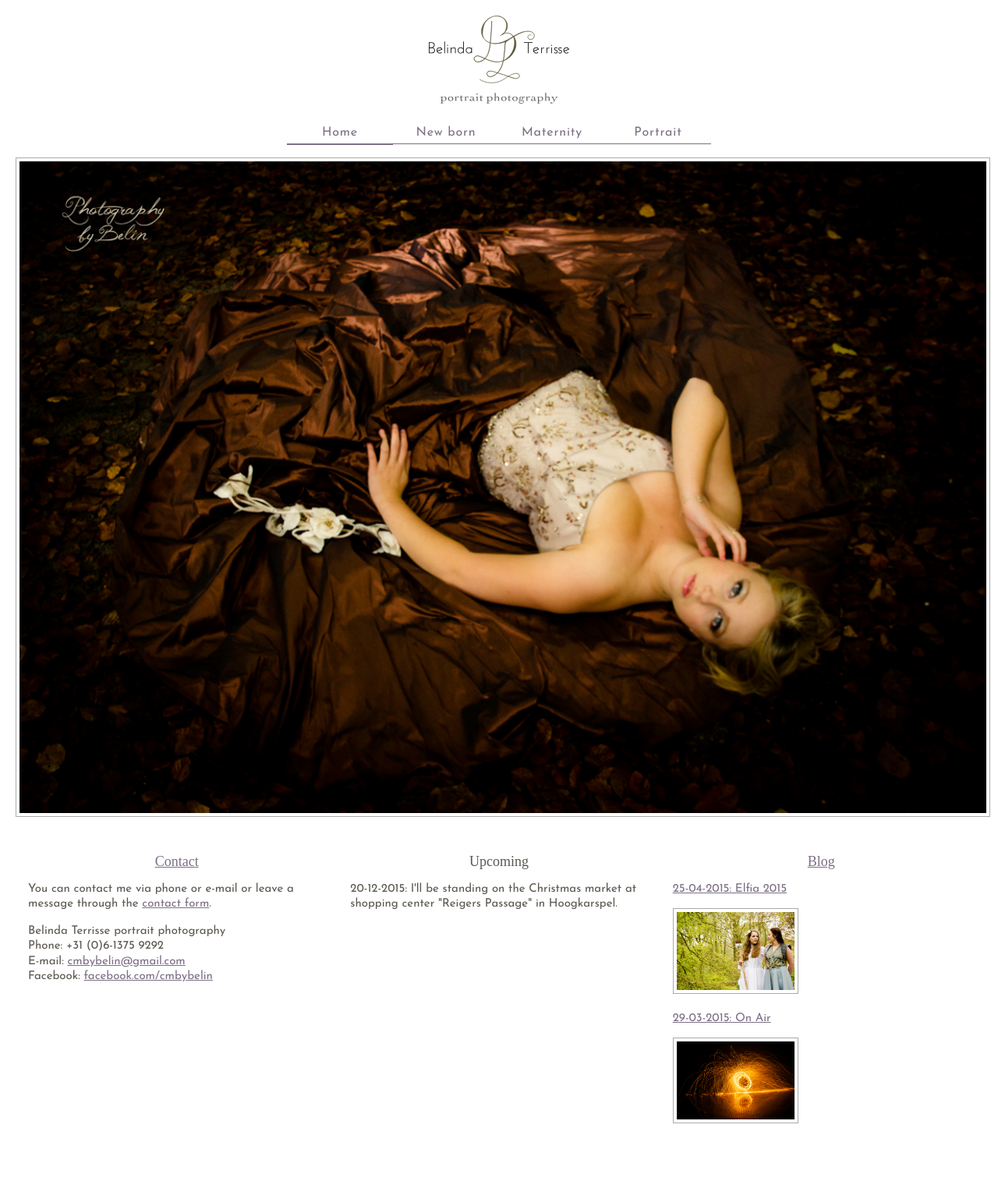
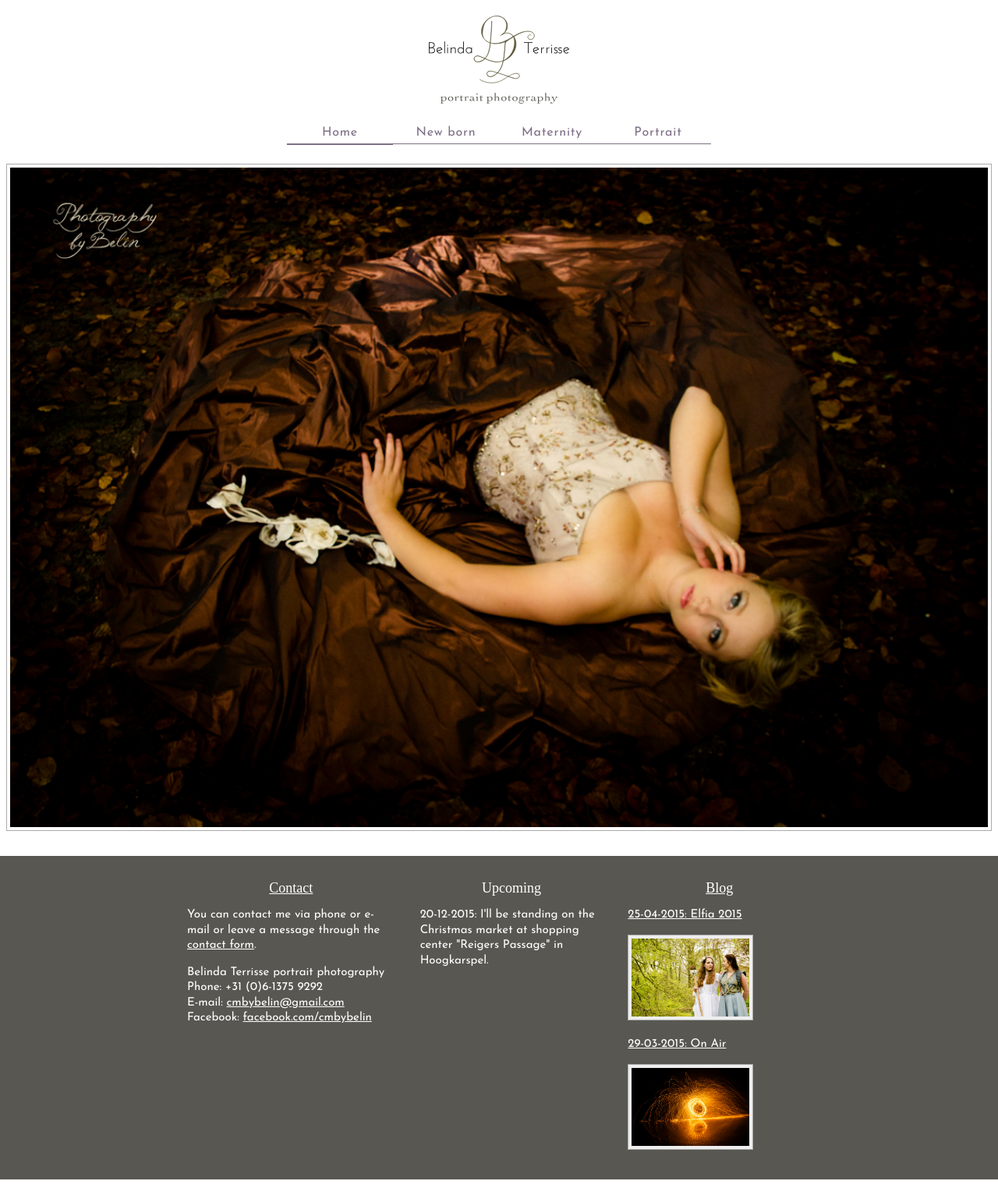
Before and after one commit to cmbybelin/cmbybelin.github.io, a Jekyll site: the page built from index.html, in a window 1280 px wide. Shown: the whole page at 78% size. Built offline with Jekyll 4.4.1, drawn with Linux system fonts in a browser that asks for light colours; nearby versions of some CDN libraries; some web fonts are replaced.

Commit message:
Add nice page footer.

```diff
--- /dev/null
+++ b/_includes/footer.html
@@ -0,0 +1,26 @@
+<footer class="info">
+ <div>
+ <section>
+  <h2><a href="contact.html">Contact</a></h2>
+  <p>You can contact me via phone or e-mail or leave a message through the <a href="/contact.html">contact form</a>.
+  <p class="vcard">
+   <span class="fn org">Belinda Terrisse portrait photography</span><br/>
+   Phone: <span class="tel">+31 (0)6-1375 9292</span><br/>
+   E-mail: <a href="mailto:cmbybelin@gmail.com" class="email">cmbybelin@gmail.com</a><br/>
+   Facebook: <a href="https://www.facebook.com/cmbybelin" class="facebook">facebook.com/cmbybelin</a>
+  </p>
+ </section><section>
+  <h2>Upcoming</h2>
+  <p>20-12-2015: I'll be standing on the Christmas market at shopping center "Reigers Passage" in Hoogkarspel.</p>
+ </section><section>
+  <h2><a href="blog.html">Blog</a></h2>
+  {% for post in site.posts %}
+  {% assign photo = post.portfolio | first %}
+  <p><a href="{{ post.url }}">
+   {{ post.date | date: "%d-%m-%Y" }}: {{ post.title }}
+  </a></p>
+  {% if photo.photo %}<img src="/{{ photo.photo }}" alt="{{ photo.caption }}" draggable="false"/>{% endif %}
+  {% endfor %}
+ </section>
+ </div>
+</footer>
--- a/_layouts/blog.html
+++ b/_layouts/blog.html
@@ -11,4 +11,5 @@
 
 </article>
 
+{% include footer.html %}
 {% include tail.html %}
--- a/_layouts/page.html
+++ b/_layouts/page.html
@@ -6,4 +6,5 @@
  {{ content }}
 </article>
 
+{% include footer.html %}
 {% include tail.html %}
--- a/blog.html
+++ b/blog.html
@@ -20,4 +20,5 @@ excerpt: Blog posts.
 {% endfor %}
 </article>
 
+{% include footer.html %}
 {% include tail.html %}
--- a/index.html
+++ b/index.html
@@ -9,31 +9,7 @@ excerpt: Fotografie, De kunst om het juiste moment vast te leggen, een gevoel ov
  <div class="slideshow">
   <a href="/portfolio/portrait.html"><img src="/portfolio/portrait/m01.02.jpg"/></a>
  </div>
+</article>
 
- <div class="info">
-  <section>
-   <h2><a href="contact.html">Contact</a></h2>
-   <p>You can contact me via phone or e-mail or leave a message through the <a href="/contact.html">contact form</a>.
-   <p class="vcard">
-    <span class="fn org">Belinda Terrisse portrait photography</span><br/>
-    Phone: <span class="tel">+31 (0)6-1375 9292</span><br/>
-    E-mail: <a href="mailto:cmbybelin@gmail.com" class="email">cmbybelin@gmail.com</a><br/>
-    Facebook: <a href="https://www.facebook.com/cmbybelin" class="facebook">facebook.com/cmbybelin</a>
-   </p>
-  </section><section>
-   <h2>Upcoming</h2>
-   <p>20-12-2015: I'll be standing on the Christmas market at shopping center "Reigers Passage" in Hoogkarspel.</p>
-  </section><section>
-   <h2><a href="blog.html">Blog</a></h2>
-{% for post in site.posts %}
- {% assign photo = post.portfolio | first %}
-  <p><a href="{{ post.url }}">
-   {{ post.date | date: "%d-%m-%Y" }}: {{ post.title }}
-  </a></p>
-{% if photo.photo %}<img src="/{{ photo.photo }}" alt="{{ photo.caption }}" draggable="false"/>{% endif %}
-
-{% endfor %}
-  </section>
- </div>
-</article>
+{% include footer.html %}
 {% include tail.html %}
--- a/style/main.css
+++ b/style/main.css
@@ -16,10 +16,14 @@ body {
  font-family: 'Josefin Sans', Arial, sans-serif;
  line-height: 1.3em;
  padding: 0;
+ margin: 0;
 }
 header, nav, article {
  max-width: 1280px;
- margin: 0 auto 16px;
+ margin: 0 auto;
+}
+header {
+ margin-bottom: 24px;
 }
 header h2 {
  display: inline;
@@ -31,6 +35,9 @@ article {
 }
 article.page {
  max-width: 800px;
+}
+article, footer {
+ padding: 0 8px;
 }
 
 h1 {
@@ -87,12 +94,15 @@ nav ul li.active {
 }
 
 a, a:visited, a:active {
- text-decoration: none;
  color: #7D6F85;
 }
 
 a:hover {
  color: #000;
+}
+
+nav a {
+ text-decoration: none;
 }
 
 img {
@@ -110,22 +120,35 @@ img {
 .slideshow img {
  display: block;
  width: 100%;
-}
-.slideshow {
- margin-bottom: 32px;
+ margin: 0 auto;
+ box-sizing: border-box;
 }
 
 article a {
  text-decoration: underline;
 }
 
-.info section {
- margin: 16px;
+footer {
+ background-color: #585751;
+ color: white;
+ margin-top: 32px;
 }
-.info img {
+footer > div {
+ max-width: 800px;
+ margin: 0 auto;
+}
+footer section {
+ padding: 32px 0;
+}
+footer img {
  max-width: 200px;
  max-height: 100px;
+ background-color: #eee;
 }
+.info a, .info a:hover, .info a:visited, .info a:active {
+ color: white;
+}
+
 /* PORTFOLIO */
 .portfolio h2 {
  display: none;
@@ -256,23 +279,21 @@ button {
   max-width: 600px;
   max-height: 600px;
  }
- .info section {
-  width:calc(100% / 3 - 32px);
+ footer section {
   display: inline-block;
-  vertical-align: top
+  width: calc(100% / 3);
+  box-sizing: border-box;
+  vertical-align: top;
+ }
+ footer section + section {
+  padding-left: 32px;
  }
 }
 
 /* iPad and up: */
 @media (min-width: 760px) {
- body {
-  padding: 0 12px 36px;
- }
  nav ul li {
   width: 120px;
- }
- .subnav {
-  min-width: 112px;
  }
  .thumbnails {
   display: block;
```
Also changed, not shown: other parts of index.html (+1 -1 lines).
